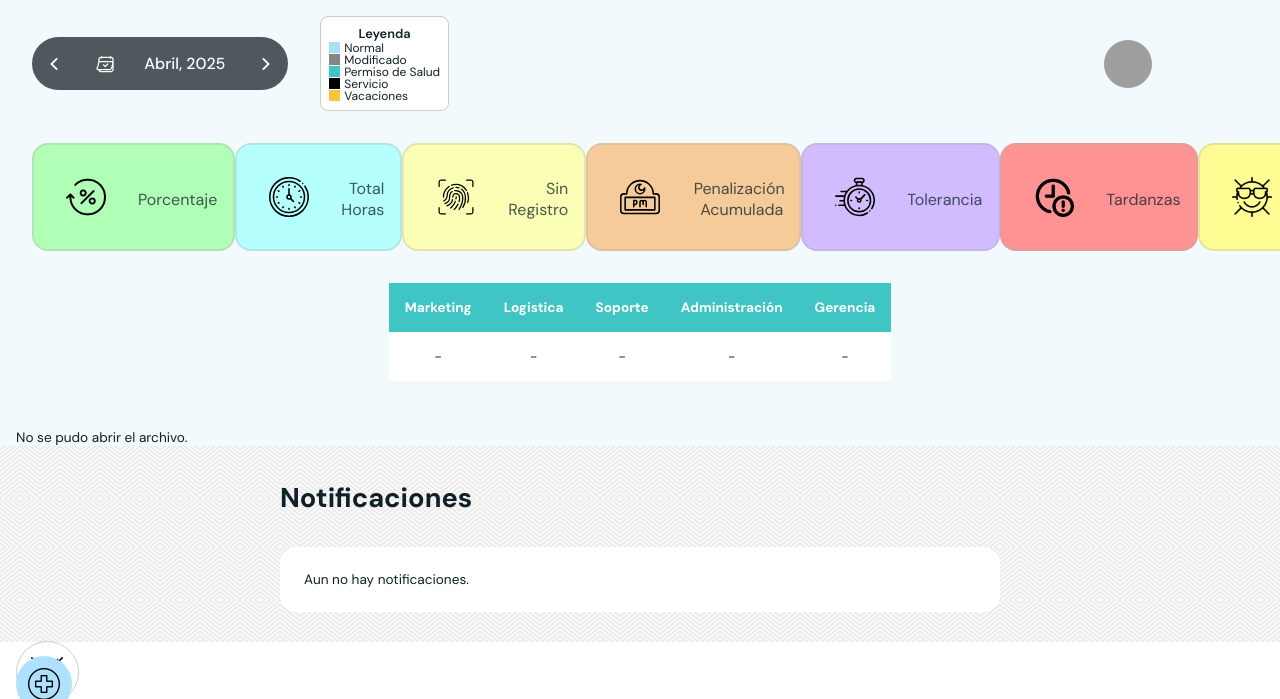
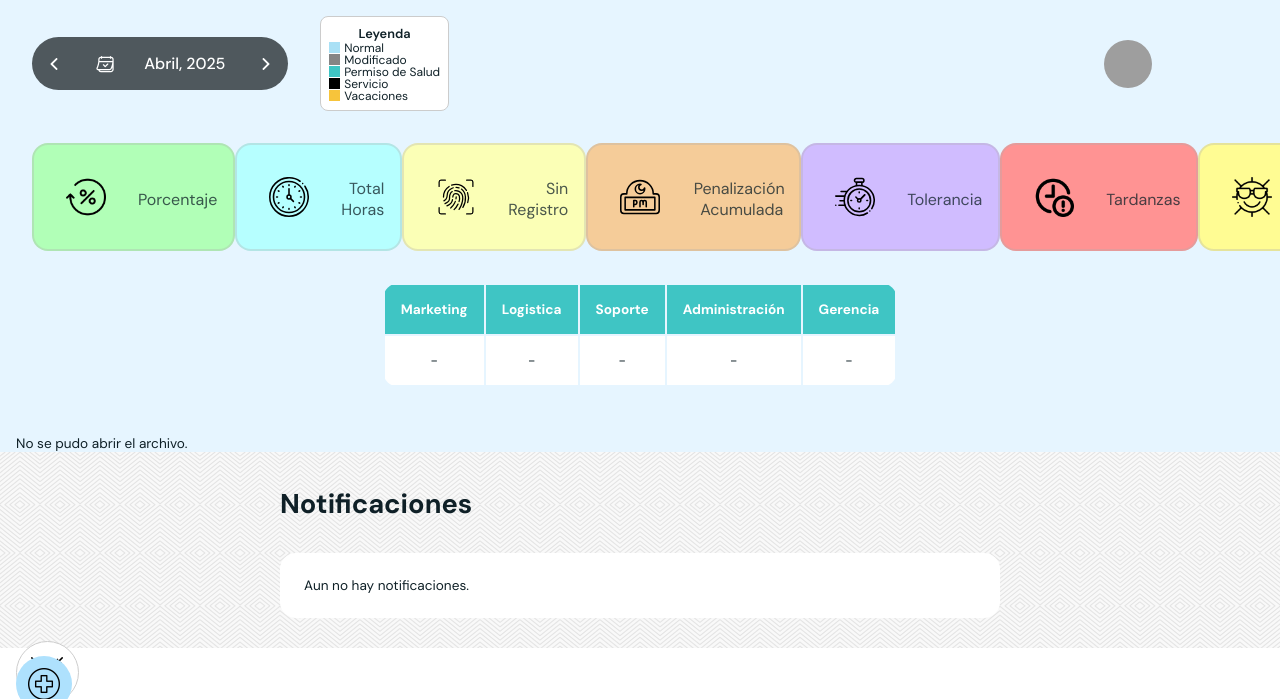
Before and after one commit to ky1ar/horarios, a PHP site: page /load.php in a window 1280 px wide; the page is wider, and only the part inside the window is pictured. Shown: the top 699 px of that part. Run offline with PHP 8.4, Linux system fonts and the light colour scheme; the visitor is signed in with stand-in values (Sample User, id 1); data that the repository does not hold is empty; grey boxes are pictures that could not be loaded.

Commit message:
Points Ventas

```diff
--- a/assets/css/ky1ar.css
+++ b/assets/css/ky1ar.css
@@ -157,7 +157,7 @@ body {
 
 /***************************************************************************/
 #ky1-rgt {
-  background-color: #d3edfb4a;
+  background-color: #c8e8ff73;
   flex: 1;
   padding: 0 1rem;
 }
@@ -1408,7 +1408,8 @@ section.cont-login .login div:last-child form input[type="submit"]:hover {
   width: fit-content;
 }
 .inf-2 table {
-  border-collapse: collapse;
+  border-radius: 1rem;
+  overflow: hidden;
 }
 .inf-2 table td,
 .inf-2 table th {
```
